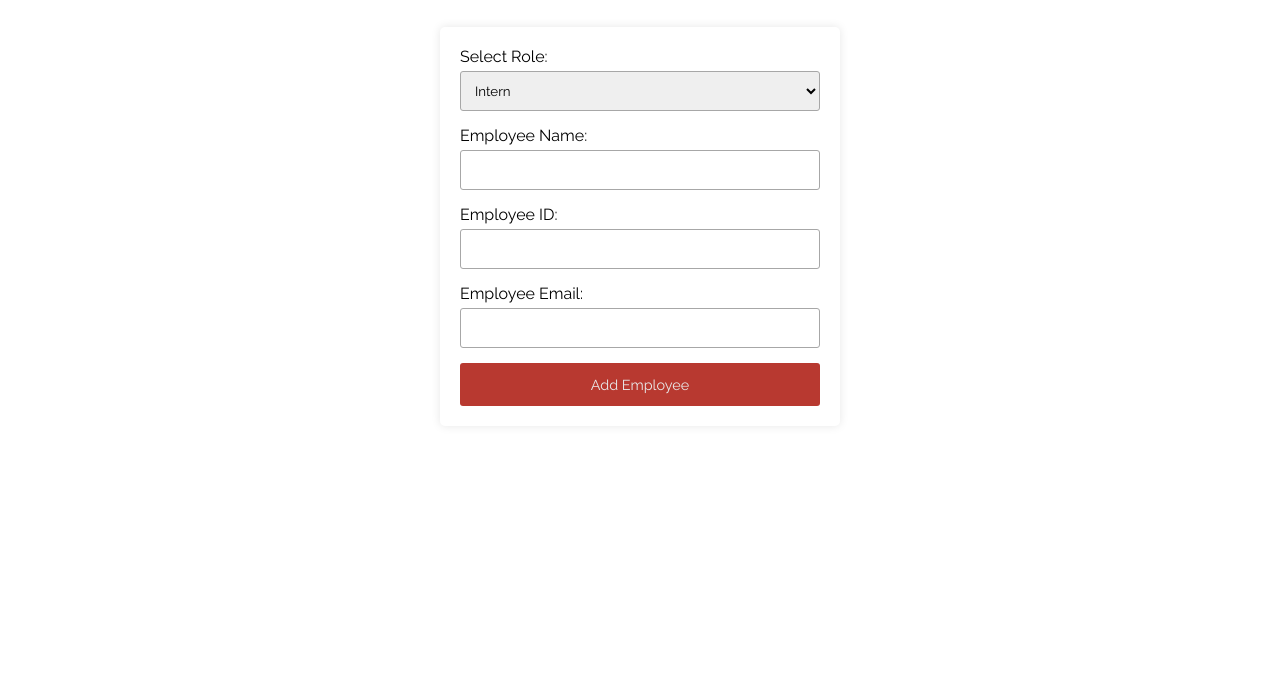
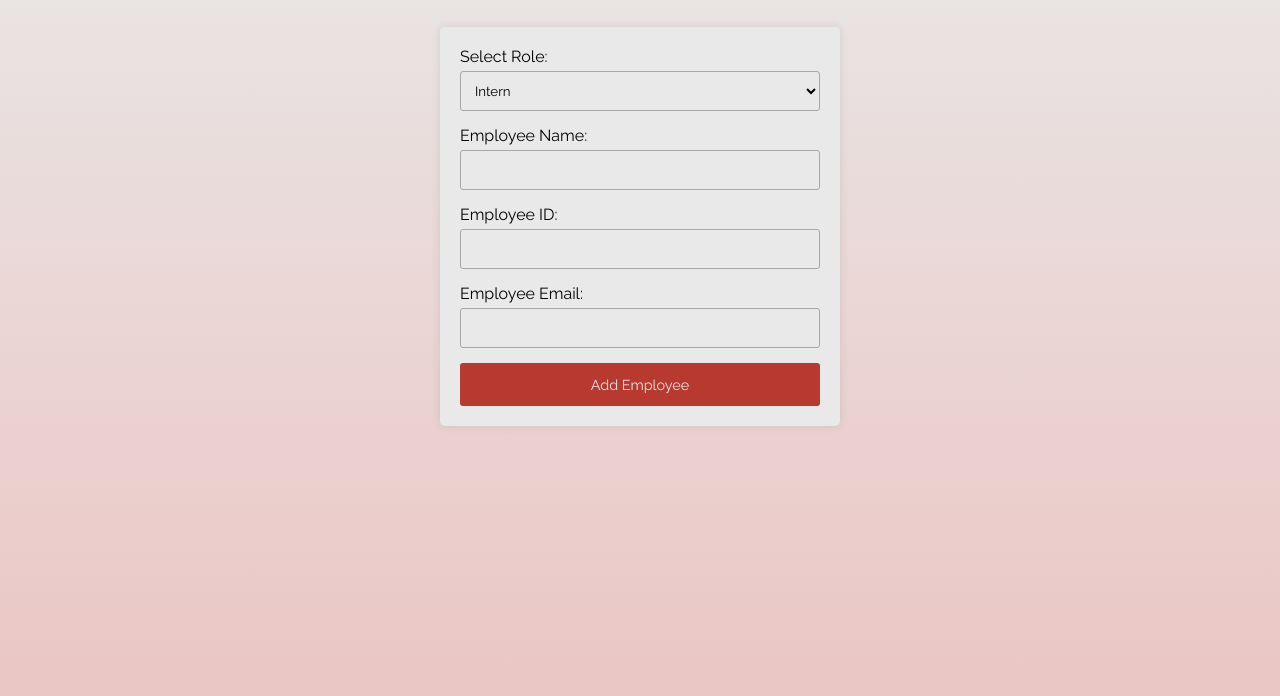
Before and after one commit to ozo-vehe/Employee-Managemant-System, a plain HTML site: page index.html in a window 1280 px wide. Shown: the part 136-832 px from the top of the page. Drawn offline with Linux system fonts and the light colour scheme.

Commit message:
added background color, README.md file and image

```diff
--- a/index.css
+++ b/index.css
@@ -7,6 +7,7 @@ body {
   font-family: "Raleway";
   min-height: 100vh;
   box-sizing: border-box;
+  background: linear-gradient(to bottom, #e9e9e9 0%, #b8393049 100%);
 }
 
 h1 {
@@ -36,6 +37,7 @@ h1 {
 }
 
 form {
+  background: #e9e9e9;
   border-radius: 5px;
   padding: 0px;
   margin: 0px;
@@ -57,6 +59,7 @@ form div {
 
 form input, form select {
   outline: none;
+  background: none;
   font-family: "Raleway";
   height: 40px;
   display: block;
```
Also changed, not shown: employee-management.png (added), 1 other file.
